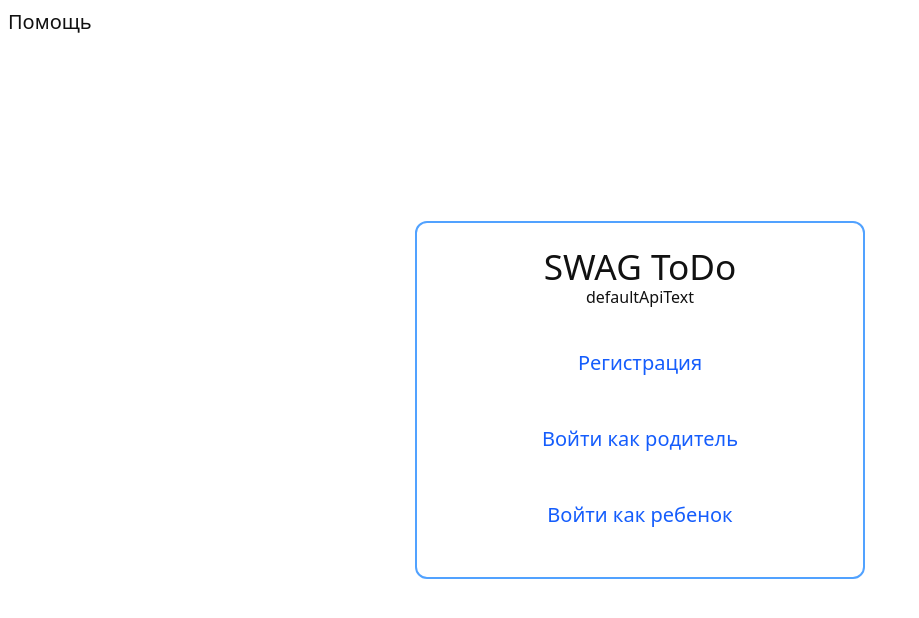
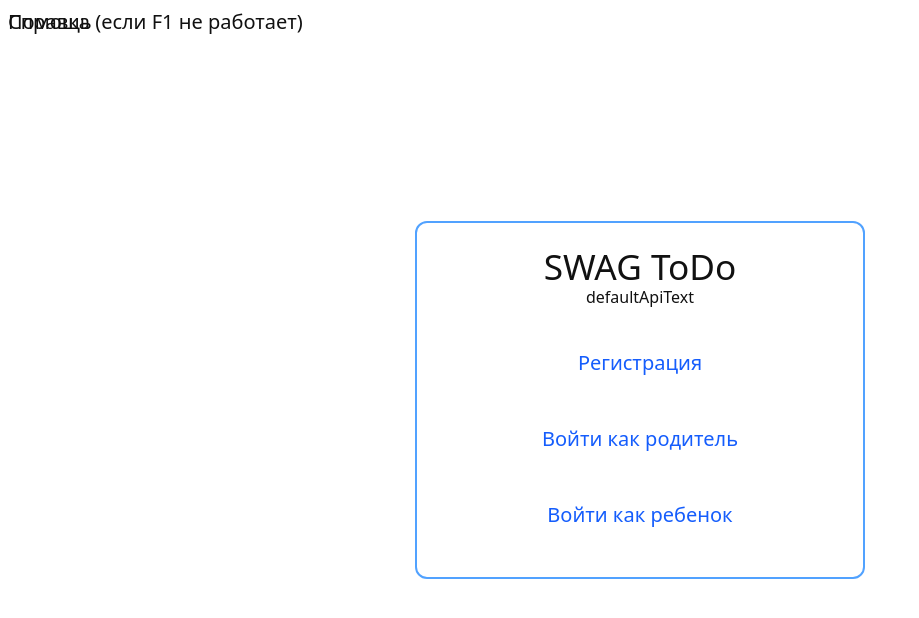
Before and after one commit to Xpaul6/courseproject_swagtodo, a React (Vite) app in the folder frontend/: page / in a window 1280 px wide. Shown: the top 618 px of the page, without its empty margins (0-919 px from the left). Built offline with nearby package versions, Linux system fonts and the light colour scheme.

Commit message:
ya ustal

```diff
--- a/frontend/src/components/App.jsx
+++ b/frontend/src/components/App.jsx
@@ -20,6 +20,9 @@ function App() {
       <Link to="/docs" className='visible absolute top-0 left-0 p-2 text-xl'>
         Помощь
       </Link>
+      <Link to="/guides" className='visible absolute top-0 left-0 p-2 text-xl'>
+        Справка (если F1 не работает)
+      </Link>
       <div className="pagebox">
         <h2>SWAG ToDo</h2>
         <p>{apiText}</p>
```
